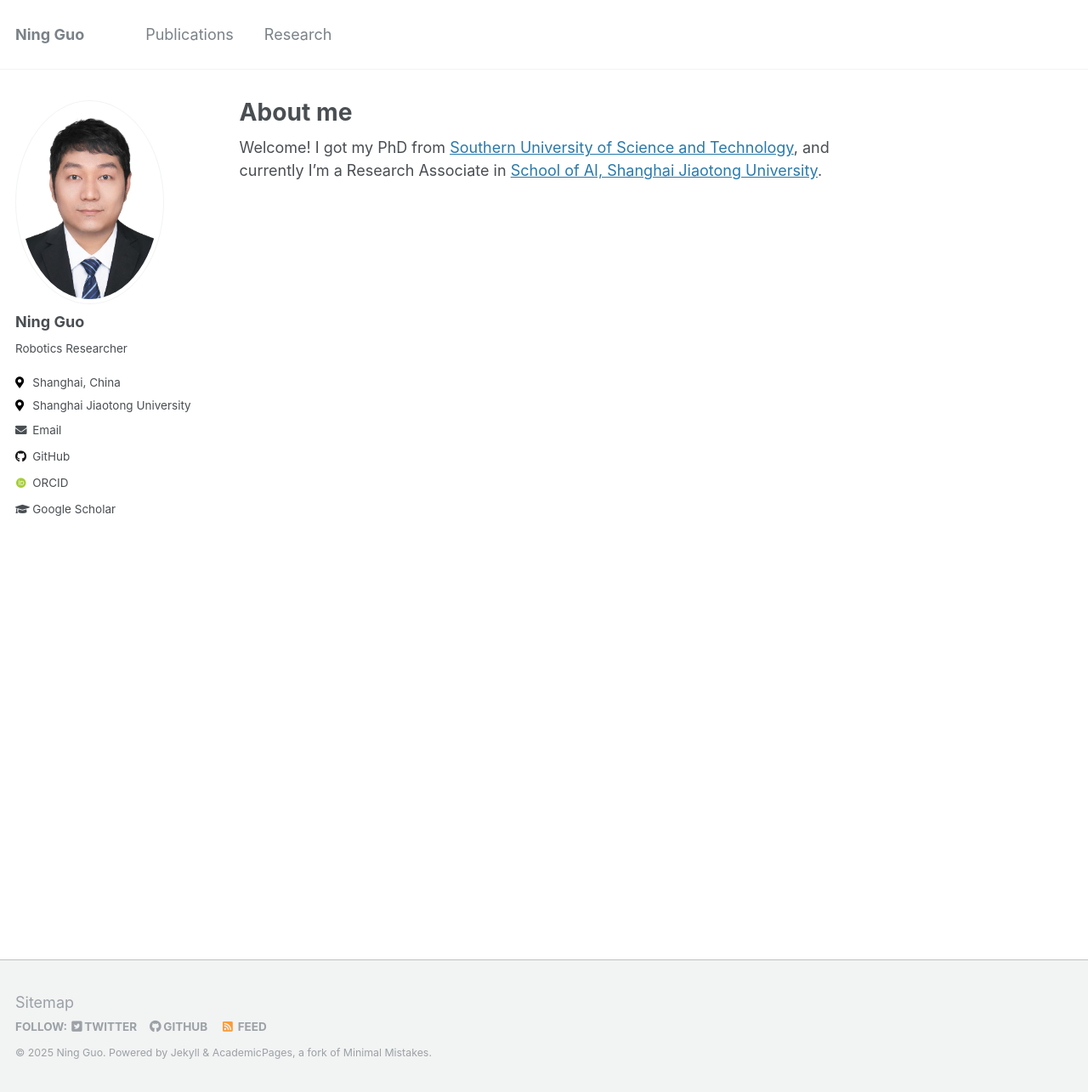
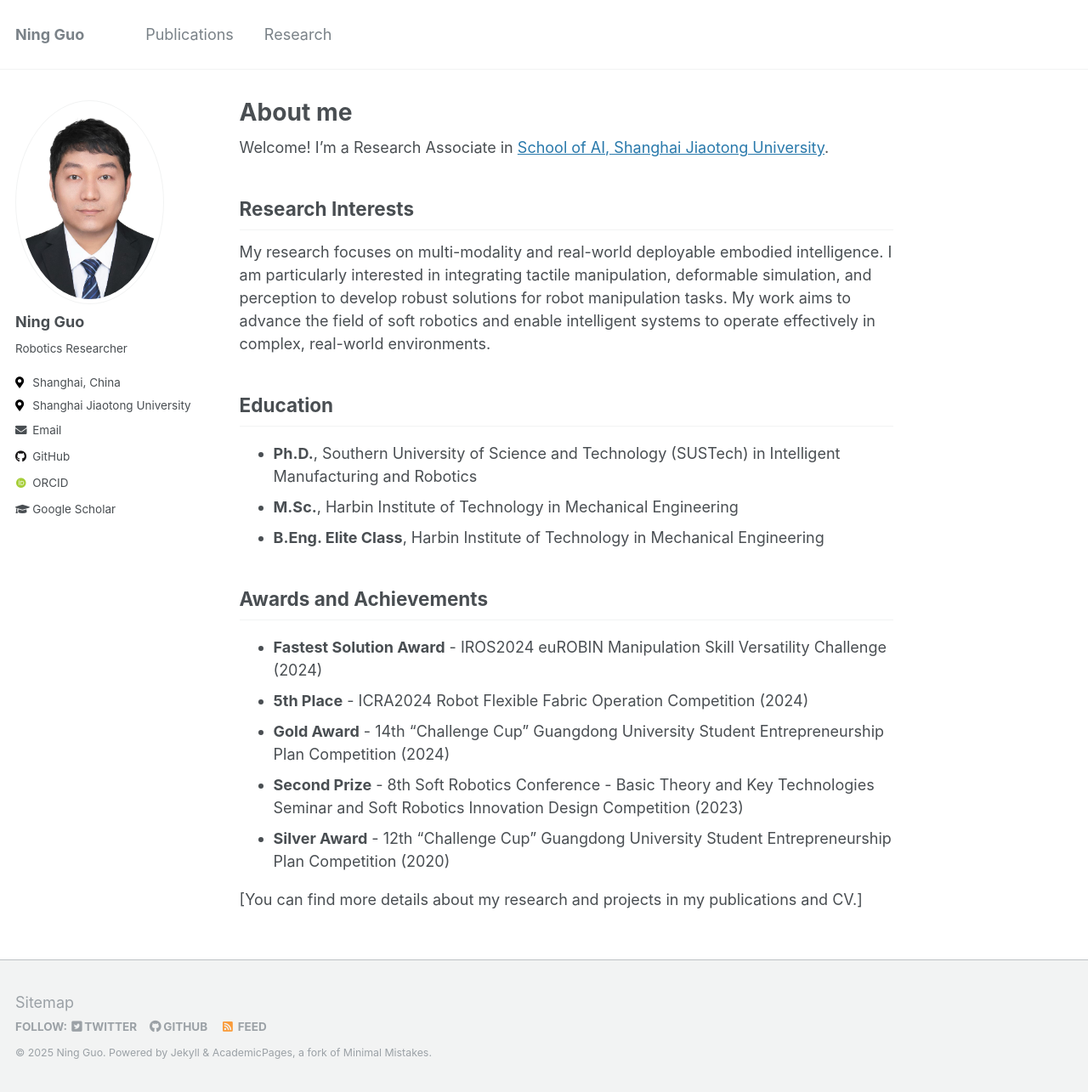
Before and after one commit to Gabriel-Ning/gabriel-ning.github.io, a Jekyll site: the page built from _pages/about.md, in a window 1280 px wide and 1285 px high. Shown: the whole window at 85% size. Built offline with Jekyll 4.4.1, drawn with Linux system fonts in a browser that asks for light colours; some web fonts are replaced.

Commit message:
update about me

```diff
--- a/_pages/about.md
+++ b/_pages/about.md
@@ -8,4 +8,24 @@ redirect_from:
   - /about.html
 ---
 
-Welcome! I got my PhD from [Southern University of Science and Technology](https://www.sustech.edu.cn/), and currently I'm a Research Associate in [School of AI, Shanghai Jiaotong University](https://soai.sjtu.edu.cn/).
+Welcome! I'm a Research Associate in [School of AI, Shanghai Jiaotong University](https://soai.sjtu.edu.cn/).
+
+## Research Interests
+
+My research focuses on multi-modality and real-world deployable embodied intelligence. I am particularly interested in integrating tactile manipulation, deformable simulation, and perception to develop robust solutions for robot manipulation tasks. My work aims to advance the field of soft robotics and enable intelligent systems to operate effectively in complex, real-world environments.
+
+## Education
+
+- **Ph.D.**, Southern University of Science and Technology (SUSTech) in Intelligent Manufacturing and Robotics
+- **M.Sc.**, Harbin Institute of Technology in Mechanical Engineering
+- **B.Eng. Elite Class**, Harbin Institute of Technology in Mechanical Engineering
+
+## Awards and Achievements
+
+- **Fastest Solution Award** - IROS2024 euROBIN Manipulation Skill Versatility Challenge (2024)
+- **5th Place** - ICRA2024 Robot Flexible Fabric Operation Competition (2024)
+- **Gold Award** - 14th "Challenge Cup" Guangdong University Student Entrepreneurship Plan Competition (2024)
+- **Second Prize** - 8th Soft Robotics Conference - Basic Theory and Key Technologies Seminar and Soft Robotics Innovation Design Competition (2023)
+- **Silver Award** - 12th "Challenge Cup" Guangdong University Student Entrepreneurship Plan Competition (2020)
+
+[You can find more details about my research and projects in my publications and CV.]
```
